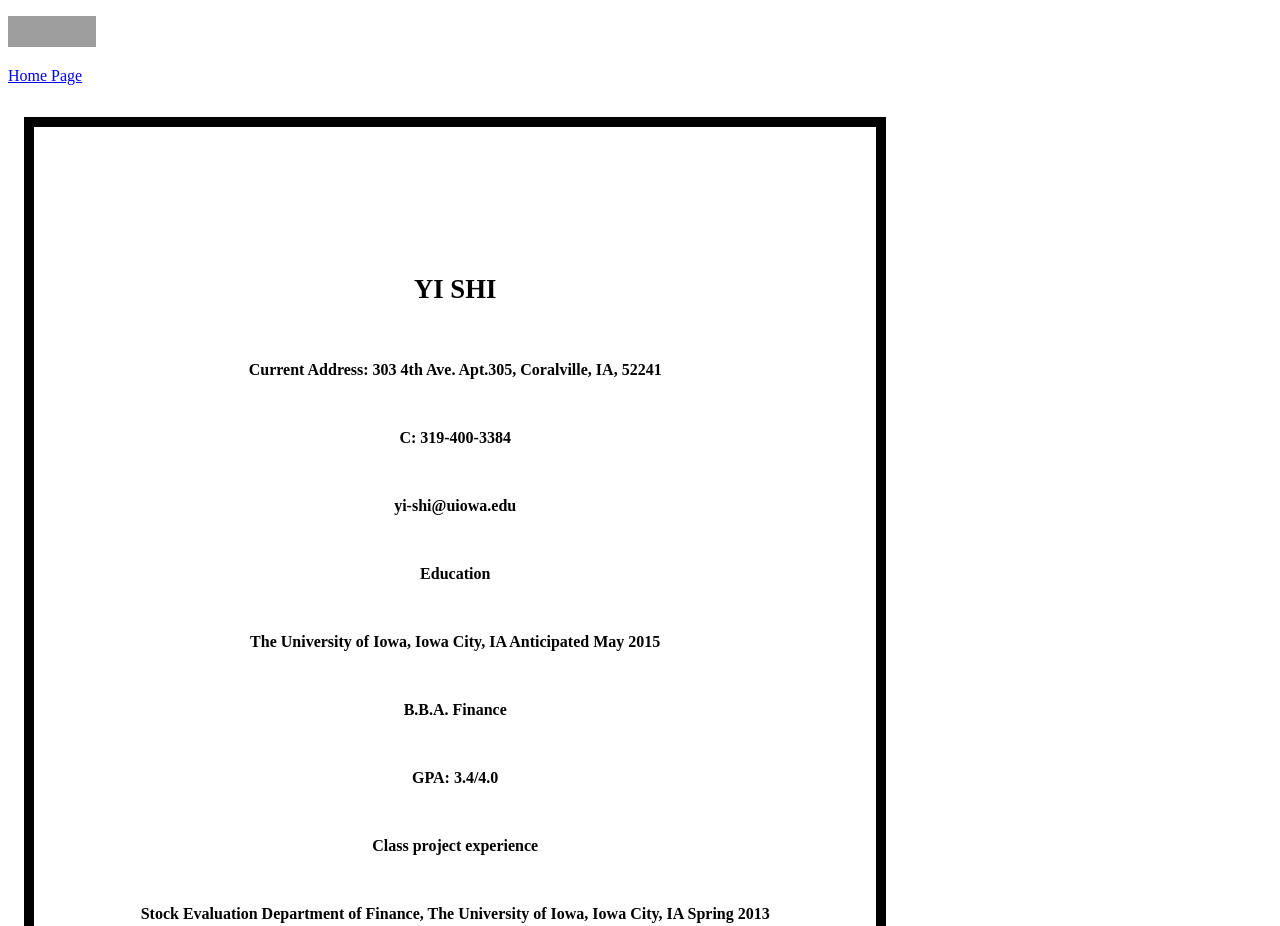
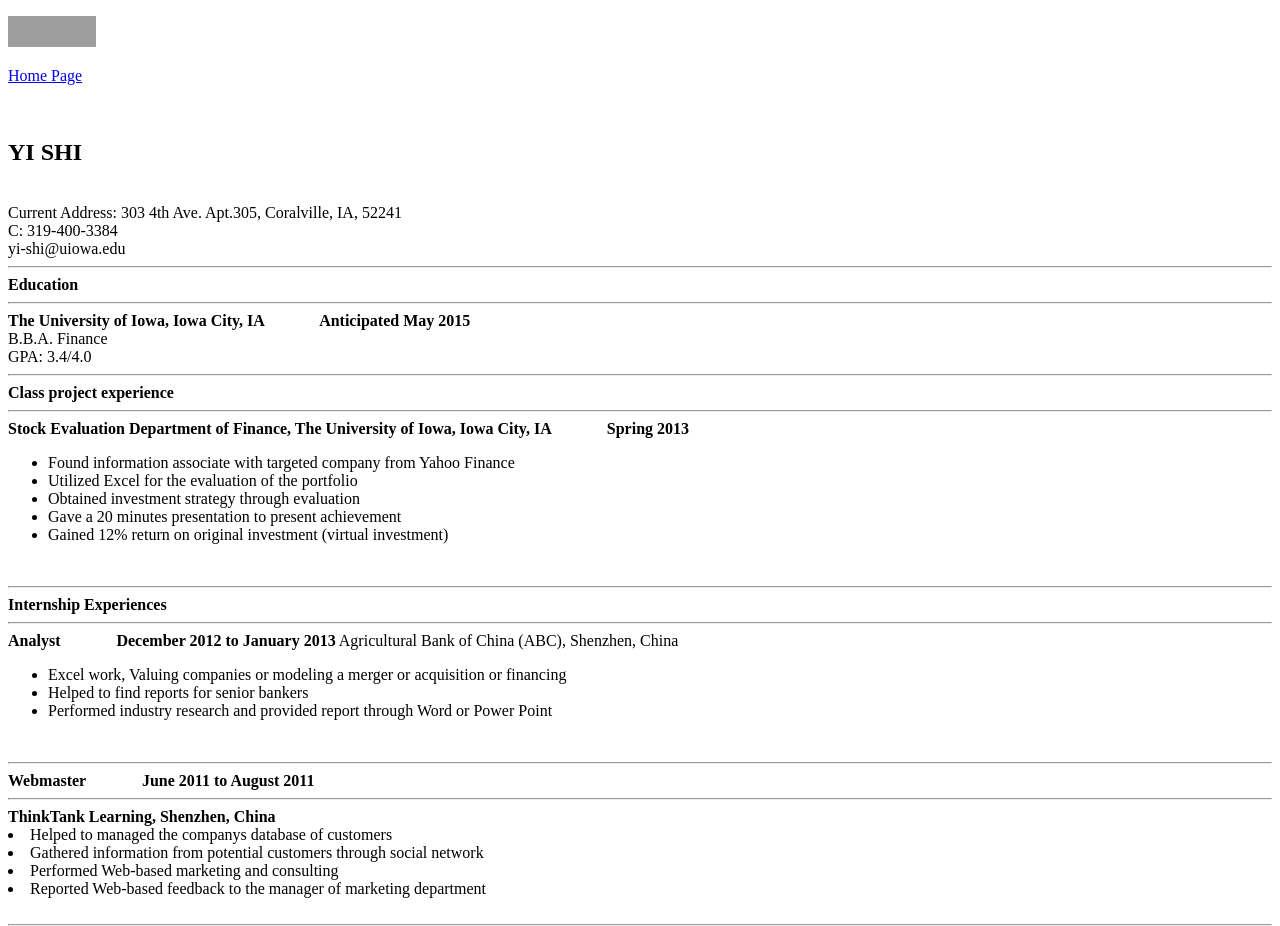
Before and after one commit to stonewingiowa/HW2, a plain HTML site: page resume.html in a window 1280 px wide. Shown: the top 926 px of the page. Drawn offline with Linux system fonts and the light colour scheme; grey boxes are pictures that could not be loaded.

Commit message:
Last version

```diff
--- a/print.css
+++ b/print.css
@@ -1,5 +1,9 @@
-body { background: white; font-size: 10pt; font-family:Arial; }
+body {background:white; font-family:"Arial";}
 h1 {text-align:center; font-weight:bold;font-style:italic;font-size:32pt;}
 h2 {text-align:center; font-size:20pt;}
-h3 {text-align:center; font-size:14pt;}
-.styleB{border:10pt solid black; width:auto; padding:80pt; margin-top:10pt; margin-bottom:10pt; margin-right:10pt; margin-left:10pt;}
+h3 {text-align:center; font-size:12pt;}
+h4 {text-align:center; font-size:10pt;}
+ul { margin:0px; padding:0; list-style:none; }
+li { margin-left:18px; margin-bottom:18px; padding:0;  }
+.styleA{border:14pt solid black; width:auto; padding:120pt; margin-top:14pt; margin-bottom:14pt; margin-right:14pt; margin-left:14pt;float:none;}
+.resume {width: auto;margin-top:10pt; margin-bottom:10pt; margin-right:10pt; margin-left:10pt;padding: 100pt;border: 8pt solid black; float: left ;color: black;transparent none;}
--- a/resume.html
+++ b/resume.html
@@ -3,35 +3,33 @@
 
 <html xmlns="http://www.w3.org/1999/xhtml" xml:lang="en">
 
-<head> <title> Yi's Resume  </title><link rel="stylesheet" type="text/css" href="stylesheet.css"/> </head>
+<head> <title> Yi's Resume  </title><link rel="print" type="text/css" href="print.css"/> </head>
 <p>
 		<a href="http://validator.w3.org/check?uri=referer"><img src="http://www.w3.org/Icons/valid-xhtml11" alt="Valid XHTML 1.1" height="31" width="88" /></a>
 	</p>
 
 <body>
+<div>
 <p>
 <a href="https://instruct.biz.uiowa.edu/courses/MSCI3300/yshi7/html/HW2/Index.html?sortby="> Home Page </a>
 </p>
-
-
+</div>
 <div class="resume">
 
 
 		<br/><h2>YI SHI</h2>
-<br/><h3>Current Address: 303 4th Ave. Apt.305, Coralville, IA, 52241</h3>
-<br/><h3>C: 319-400-3384</h3>
-<br/><h3>yi-shi@uiowa.edu</h3>
+<br/>Current Address: 303 4th Ave. Apt.305, Coralville, IA, 52241
+<br/>C: 319-400-3384
+<br/>yi-shi@uiowa.edu
+
+<br/><hr><b>Education</b>
+<br/><hr><b>The University of Iowa, Iowa City, IA   &nbsp;&nbsp;&nbsp;&nbsp;&nbsp;&nbsp;&nbsp;&nbsp;&nbsp;&nbsp;&nbsp;&nbsp;           Anticipated May 2015 </b>
+<br/>B.B.A. Finance
+<br/>GPA: 3.4/4.0
 
 
-
-<br/><h3>Education</h3>
-<br/><h3>The University of Iowa, Iowa City, IA                                                                          Anticipated May 2015</h3>
-<br/><h3>B.B.A. Finance</h3>
-<br/><h3>GPA: 3.4/4.0</h3>
-
-
-<br/><h3>Class project experience</h3>
-<br/><h3>Stock Evaluation     Department of Finance, The University of Iowa, Iowa City, IA                                                  Spring 2013</h3>
+<br/><hr><b>Class project experience</b>
+<br/><hr><b>Stock Evaluation     Department of Finance, The University of Iowa, Iowa City, IA &nbsp;&nbsp;&nbsp;&nbsp;&nbsp;&nbsp;&nbsp;&nbsp;&nbsp;&nbsp;&nbsp;&nbsp;   Spring 2013 </b>
  <ul>
 	<li>Found information associate with targeted company from Yahoo Finance</li>
 	<li>Utilized Excel for the evaluation of the portfolio</li>
@@ -40,8 +38,8 @@
 	<li>Gained 12% return on original investment (virtual investment)</li>
 </ul>
 
-<br/><h3>Internship Experiences</h3>
-<br/><h3>Analyst                                                                                                            December 2012  January 2013</h3>
+<br/><hr><b>Internship Experiences</b>
+<br/><hr><b>Analyst                   &nbsp;&nbsp;&nbsp;&nbsp;&nbsp;&nbsp;&nbsp;&nbsp;&nbsp;&nbsp;&nbsp;&nbsp;      December 2012 to January 2013</b>
 Agricultural Bank of China (ABC), Shenzhen, China
 <ul>
 	<li>Excel work, Valuing companies or modeling a merger or acquisition or financing</li>
@@ -49,26 +47,24 @@ Agricultural Bank of China (ABC), Shenzhen, China
 	<li>Performed industry research and provided report through Word or Power Point</li>
 </ul>
 
-<br/><h3>Webmaster                                                                                                        June 2011  August 2011</h3>
-<br/><h3>ThinkTank Learning, Shenzhen, China</h3>
+<br/><hr><b>Webmaster                &nbsp;&nbsp;&nbsp;&nbsp;&nbsp;&nbsp;&nbsp;&nbsp;&nbsp;&nbsp;&nbsp;&nbsp;             June 2011  to August 2011</b>
+<br/><hr><b>ThinkTank Learning, Shenzhen, China</b>
 	<li>Helped to managed the companys database of customers</li>
 	<li>Gathered information from potential customers through social network</li>
 	<li>Performed Web-based marketing and consulting</li>
 	<li>Reported Web-based feedback to the manager of marketing department</li>
 
-<br/><h3>Volunteer Experience</h3>
-<br/><h3>Jazz Festival, Iowa City, IA                                                                                                               July 2013</h3>
+<br/><hr><b>Volunteer Experience</b>
+<br/><hr><b>Jazz Festival, Iowa City, IA                      &nbsp;&nbsp;&nbsp;&nbsp;&nbsp;&nbsp;&nbsp;&nbsp;&nbsp;&nbsp;&nbsp;&nbsp;        July 2013</b>
 	<li>Served drinks in the Beverage Garden during the festival</li>
 	<li>Made rounds with the trash cart to help collect trash </li>
 
-<br/><h3>Art Festival, Iowa City, IA                                                                                                                June 2013</h3>
+<br/><hr><b>Art Festival, Iowa City, IA                          &nbsp;&nbsp;&nbsp;&nbsp;&nbsp;&nbsp;&nbsp;&nbsp;&nbsp;&nbsp;&nbsp;&nbsp;      June 2013</b>
 	<li>Helped wristband and maintain security in the Beverage Garden </li>
 	<li>Sold water, and non-alcoholic beverages</li>
 
-<br/><h3>Computer Skills:</h3>
-<br/><h3>Visual Basic, SQL, Word, Excel, Visio, Access, ExtendSim</h3>
-
-
+<br/><hr><b>Computer Skills:</b>
+<br/><hr><b>Visual Basic, SQL, Word, Excel, Visio, Access, ExtendSim</b>
 </div>
 </body>
 </html>
--- a/stylesheet.css
+++ b/stylesheet.css
@@ -2,7 +2,8 @@ body {background:white; font-family:"Elephant";}
 h1 {text-align:center; font-weight:bold;font-style:italic;font-size:32pt;}
 h2 {text-align:center; font-size:20pt;}
 h3 {text-align:center; font-size:12pt;}
+h4 {text-align:center; font-size:10pt;}
 ul { margin:0px; padding:0; list-style:none; }
 li { margin-left:18px; margin-bottom:18px; padding:0;  }
-.styleA{border:14pt solid black; width:auto; padding:120pt; margin-top:14pt; margin-bottom:14pt; margin-right:14pt; margin-left:14pt;}
-.resume {width: auto;margin-top:12pt; margin-bottom:12pt; margin-right:12pt; margin-left:12pt;padding: 80pt;border: 8pt solid black; float: left ;color: black;}
+.styleA{border:14pt solid black; width:auto; padding:120pt; margin-top:14pt; margin-bottom:14pt; margin-right:14pt; margin-left:14pt;float:none;}
+.resume {width: auto;margin-top:0pt; margin-bottom:0pt; margin-right:0pt; margin-left:0pt;padding: 80pt;border: 8pt solid black; float: left ;color: black;transparent none;}
```
